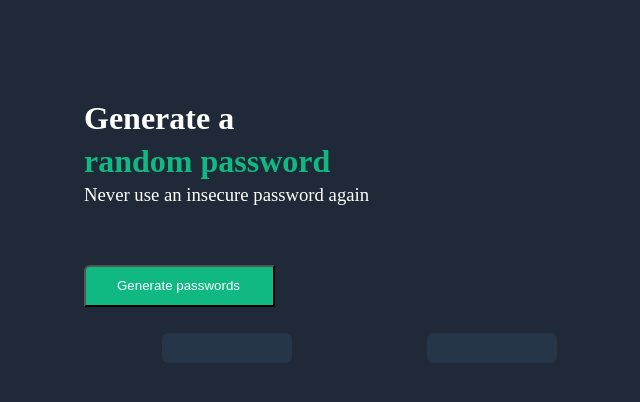
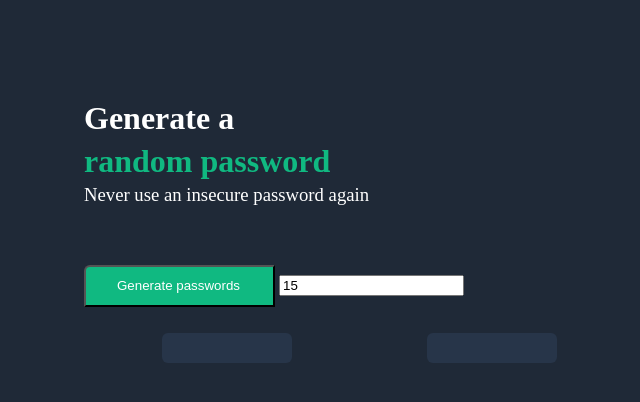
Before and after one commit to shwarzbergzelda/password-generator, a plain HTML site: page index.html in a window 1280 px wide. Shown: the whole page, without its empty margins (16-656 px from the left). Drawn offline with Linux system fonts and the light colour scheme.

Commit message:
Update index.html

```diff
--- a/index.html
+++ b/index.html
@@ -7,6 +7,12 @@
         <h1 id="randomPasswordText">random password</h1>
         <h3>Never use an insecure password again</h3>
         <button onclick="generatePasswords()">Generate passwords</button>
+        <input
+            id="passwordInput"
+            type="number"
+            placeholder="Enter password length (optional)"
+            value=15
+        </input>
         <div id="passwords">
             <p id="passwordOne"></p>
             <p id="passwordTwo"></p>
```
